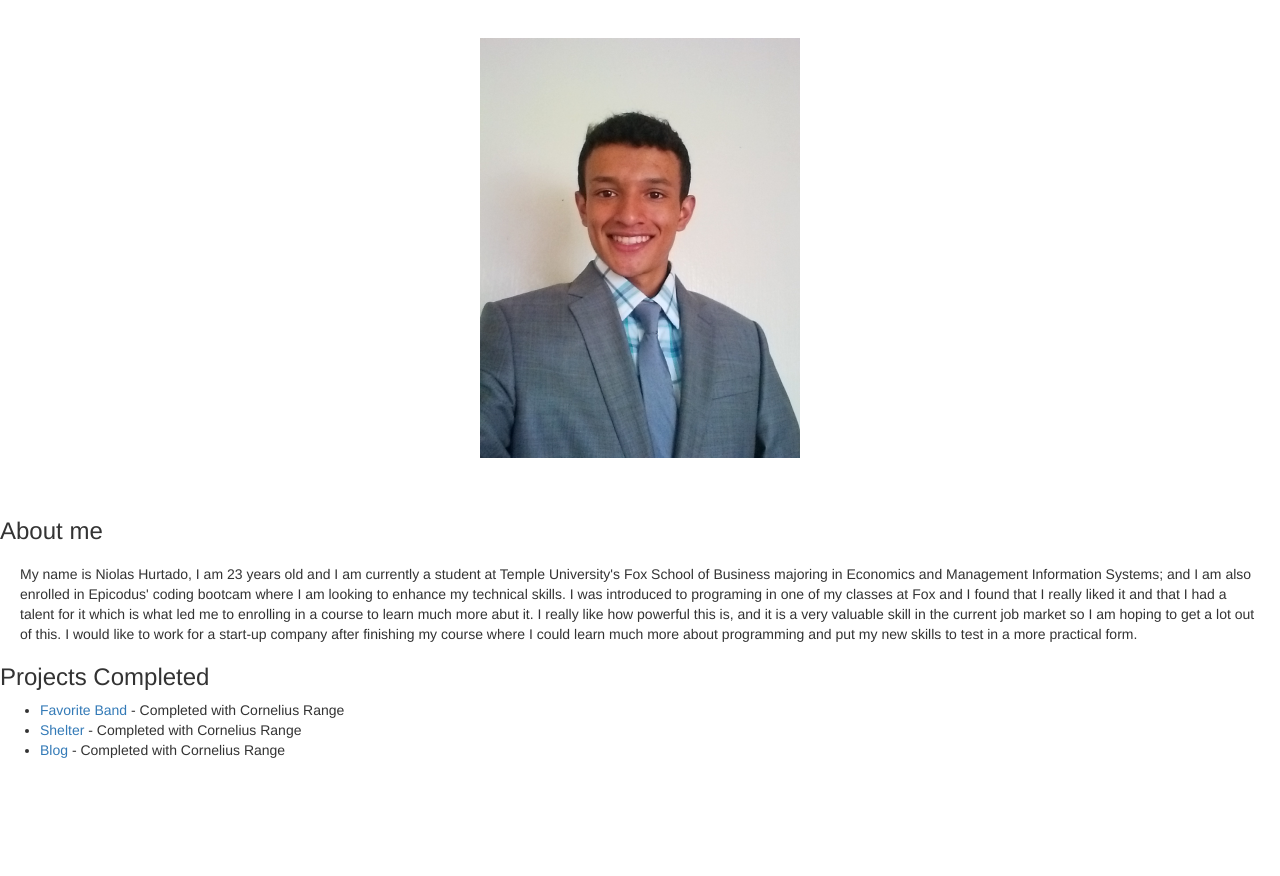
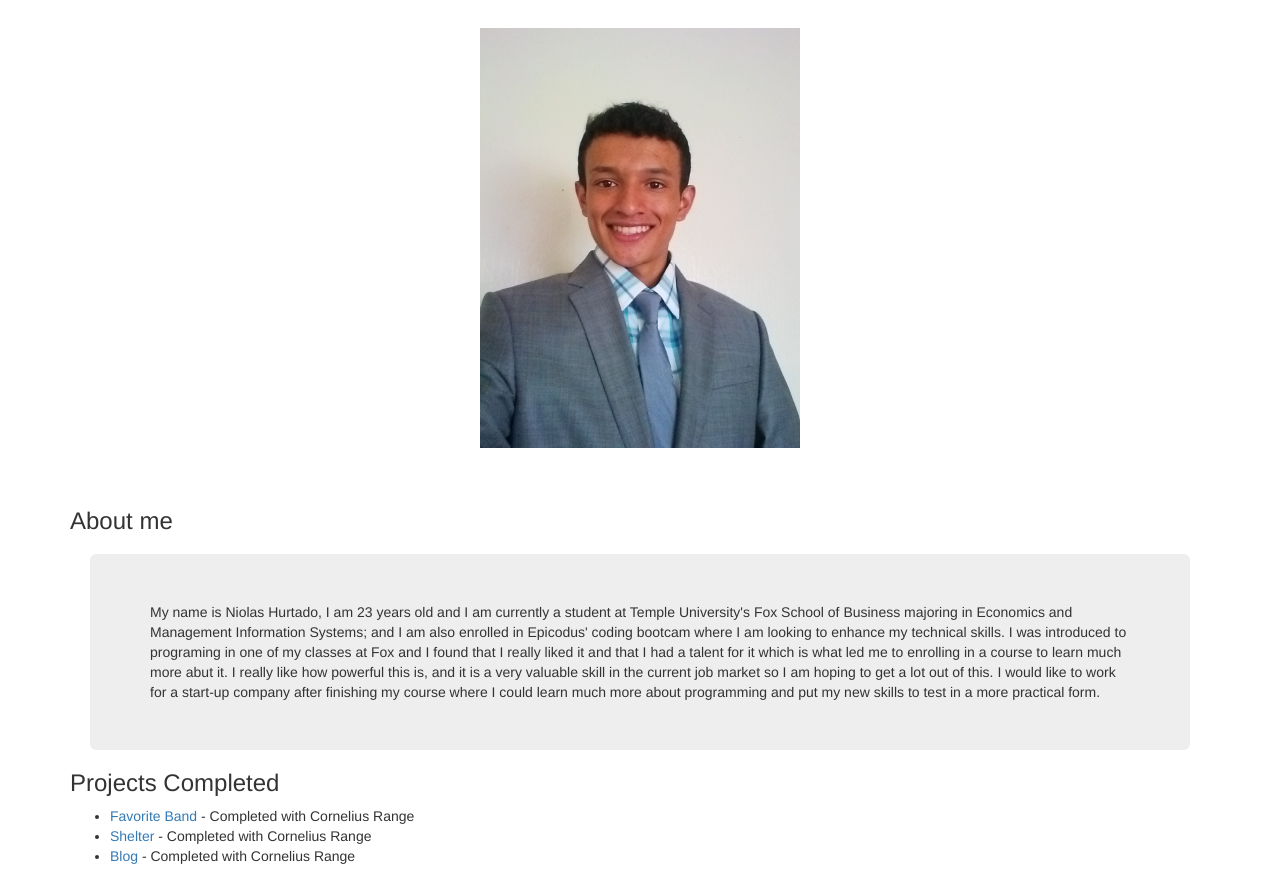
Before and after one commit to nickh93/Portfolio, a plain HTML site: page index.html in a window 1280 px wide. Shown: the part 195-1071 px from the top of the page. Before the commit the page ends 965 px from the top, so only its background shows below. Drawn offline with nearby package versions, Linux system fonts and the light colour scheme.

Commit message:
add a container class and a jumbotron to my introduction paragraph

```diff
--- a/css/stylesheet.css
+++ b/css/stylesheet.css
@@ -17,5 +17,5 @@
 }
 
 body {
-  margin-top: 80px;
+  margin-top: 50px;
 }
--- a/index.html
+++ b/index.html
@@ -33,12 +33,13 @@
       </div>
     </div>
     <!-- End navbar -->
+    <div class="container">
       <div class="intro">
         <h1>Welcome to my Portfolio!</h1>
         <h2>Nicolas Hurtado</h2>
         <img src="css/profilepic.jpg">
         <h3>About me</h3>
-      <p>My name is Niolas Hurtado, I am 23 years old and I am currently a student at
+        <p class="jumbotron">My name is Niolas Hurtado, I am 23 years old and I am currently a student at
         Temple University's Fox School of Business majoring in Economics and Management
         Information Systems; and I am also enrolled in Epicodus' coding bootcam where
         I am looking to enhance my technical skills. I was introduced to programing in
@@ -56,7 +57,7 @@
             <li><a href="https://nickh93.github.io/shelter/">Shelter</a> - Completed with Cornelius Range</li>
             <li><a href="https://nickh93.github.io/blog/">Blog</a> - Completed with Cornelius Range</li>
           </ul>
-
+      </div>
     </div>
     <script src="http://code.jquery.com/jquery.js"></script>
     <script src="css/bootstrap/js/bootstrap.min.js"></script>
```
Lines whose indentation alone changed are shown as unchanged.
